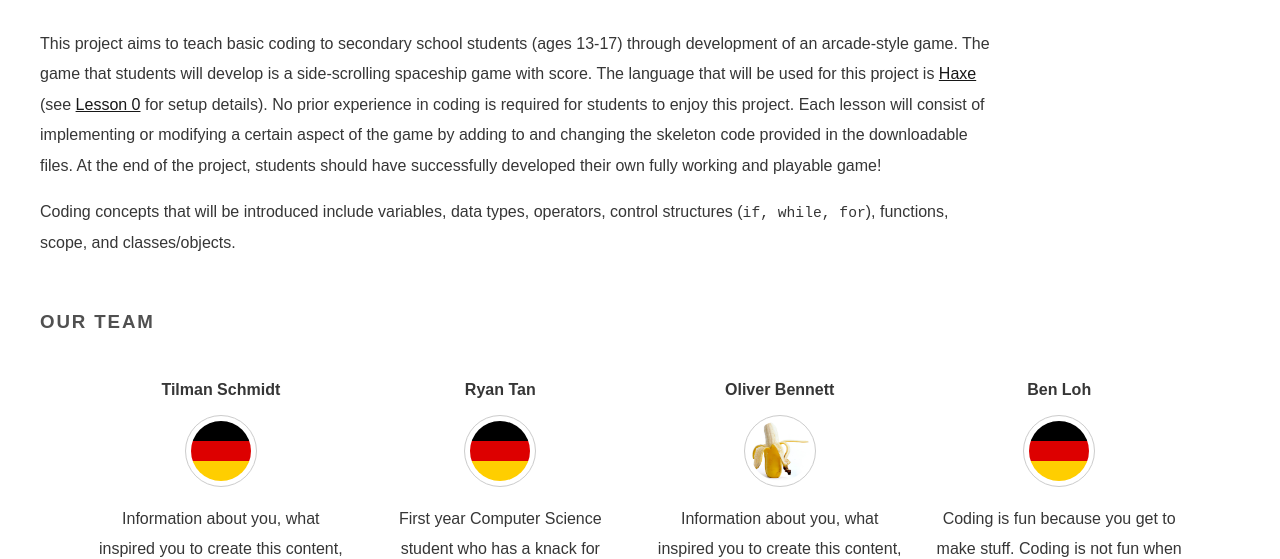
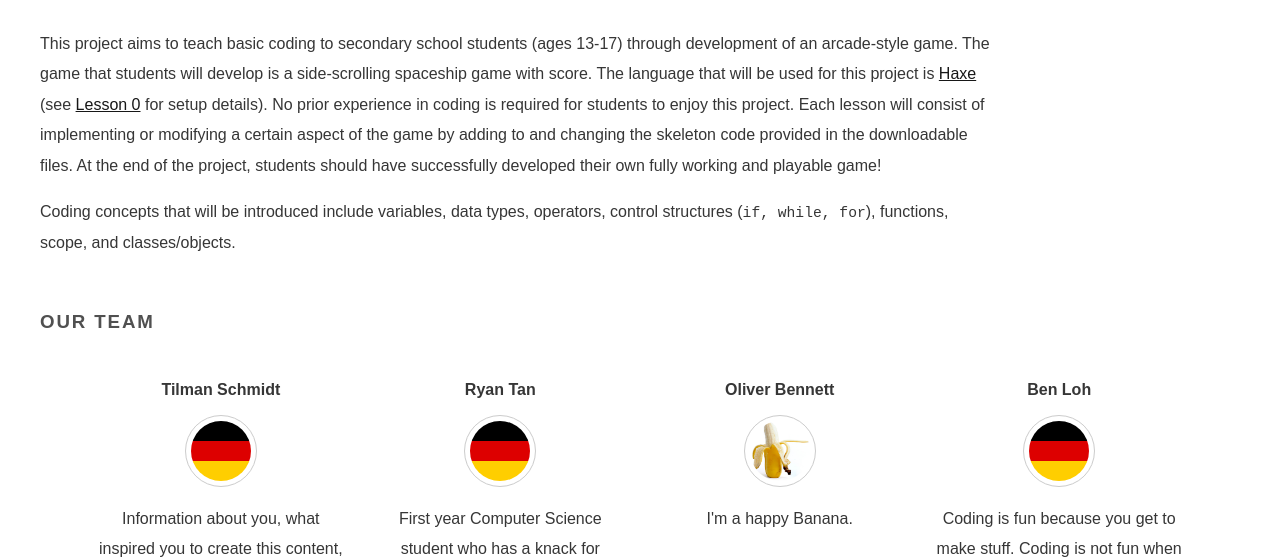
Before and after one commit to KeyMaster-/UCL-HaxeCodingCurriculum, a plain HTML site: page webpages/index.html in a window 1280 px wide. Shown: the part 398-957 px from the top of the page. Drawn offline with Linux system fonts and the light colour scheme.

Commit message:
made changes

```diff
--- a/webpages/index.html
+++ b/webpages/index.html
@@ -56,8 +56,7 @@ inspired you to create this content, why you like coding.</p>
 	<div class="person">
 	<h4>Oliver Bennett</h4>
 	<img src=images/Oliver.jpg>
-	<p>Information about you, what
-inspired you to create this content, why you like coding.</p>
+	<p>I'm a happy Banana.</p>
 	</div>
 	<div class="person">
 	<h4>Ben Loh</h4>
```
